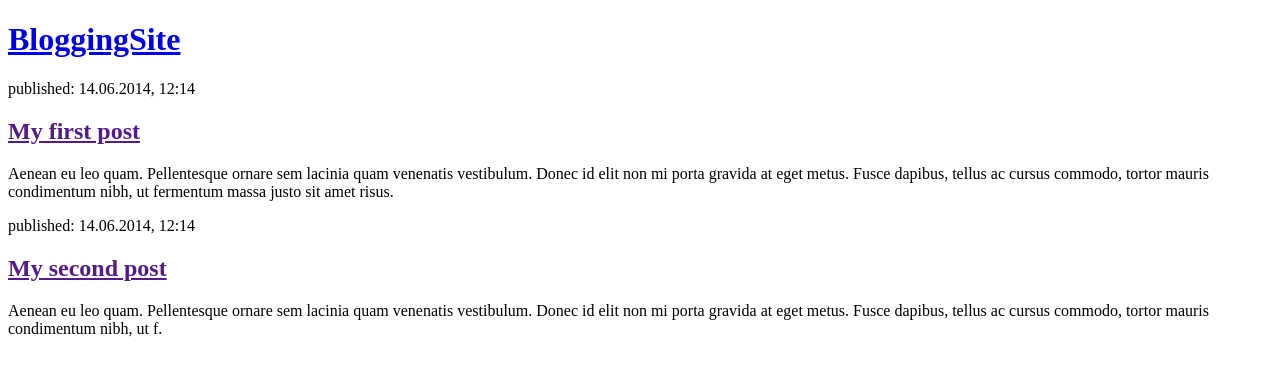
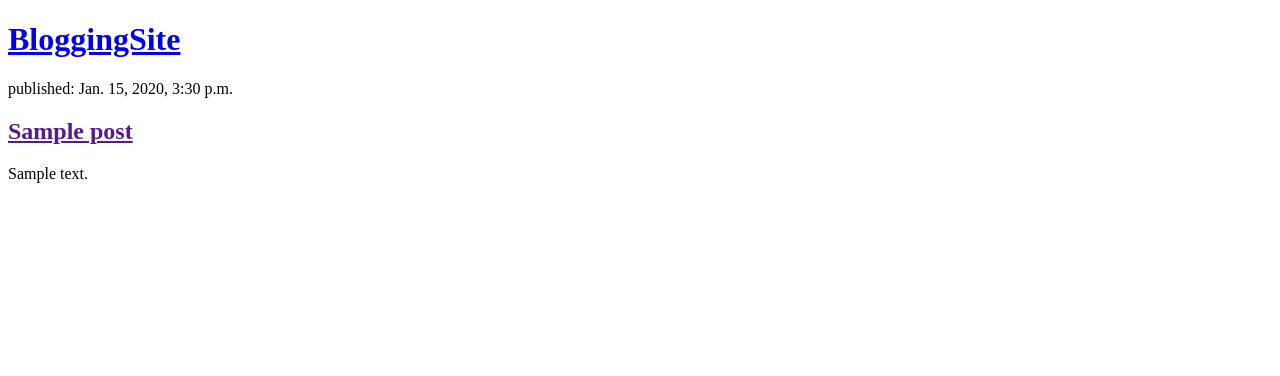
Before and after one commit to akashbhalotia/Blogging-Website, a Django app: page / in a window 1280 px wide. Shown: the top 376 px of the page. Run offline with Django 3.2, Linux system fonts and the light colour scheme; tables that the repository leaves empty hold one stand-in row (values such as "Sample post").

Commit message:
Modified templates to display posts from database.

```diff
--- a/blog/models.py
+++ b/blog/models.py
@@ -11,7 +11,7 @@ class Post(models.Model):
     published_date = models.DateTimeField(blank=True, null=True)
 
     def publish(self):
-        self.published_date = timezone.now
+        self.published_date = timezone.now()
         self.save()
 
     def __str__(self):
--- a/blog/templates/blog/post_list.html
+++ b/blog/templates/blog/post_list.html
@@ -9,16 +9,12 @@
             <h1><a href="/">BloggingSite</a></h1>
         </div>
 
-        <div>
-            <p>published: 14.06.2014, 12:14</p>
-            <h2><a href="">My first post</a></h2>
-            <p>Aenean eu leo quam. Pellentesque ornare sem lacinia quam venenatis vestibulum. Donec id elit non mi porta gravida at eget metus. Fusce dapibus, tellus ac cursus commodo, tortor mauris condimentum nibh, ut fermentum massa justo sit amet risus.</p>
-        </div>
-
-        <div>
-            <p>published: 14.06.2014, 12:14</p>
-            <h2><a href="">My second post</a></h2>
-            <p>Aenean eu leo quam. Pellentesque ornare sem lacinia quam venenatis vestibulum. Donec id elit non mi porta gravida at eget metus. Fusce dapibus, tellus ac cursus commodo, tortor mauris condimentum nibh, ut f.</p>
-        </div>
+        {% for post in posts %}
+            <div>
+                <p>published: {{ post.published_date }}</p>
+                <h2><a href="">{{ post.title }}</a> </h2>
+                <p>{{ post.text|linebreaksbr }}</p>
+            </div>
+        {% endfor %}
     </body>
 </html>
--- a/blog/views.py
+++ b/blog/views.py
@@ -1,7 +1,10 @@
 from django.shortcuts import render
+from django.utils import timezone
+from .models import Post
 
 # Create your views here.
 
 
 def post_list(request):
-    return render(request, 'blog/post_list.html', {})
+    posts = Post.objects.filter(published_date__lte=timezone.now()).order_by('published_date')
+    return render(request, 'blog/post_list.html', {'posts': posts})
```
Also changed, not shown: blog/migrations/0002_auto_20210127_0103.py (added).
